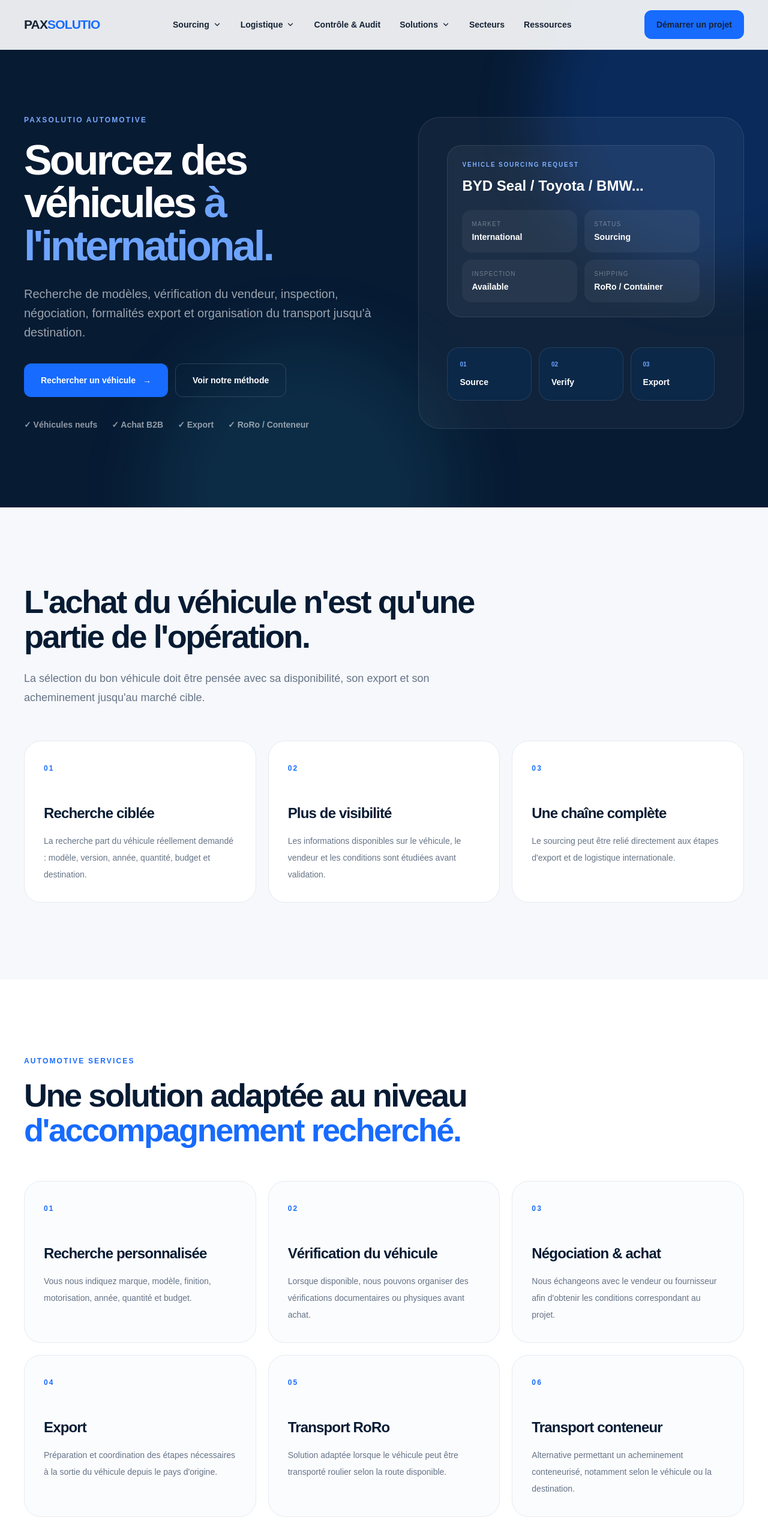
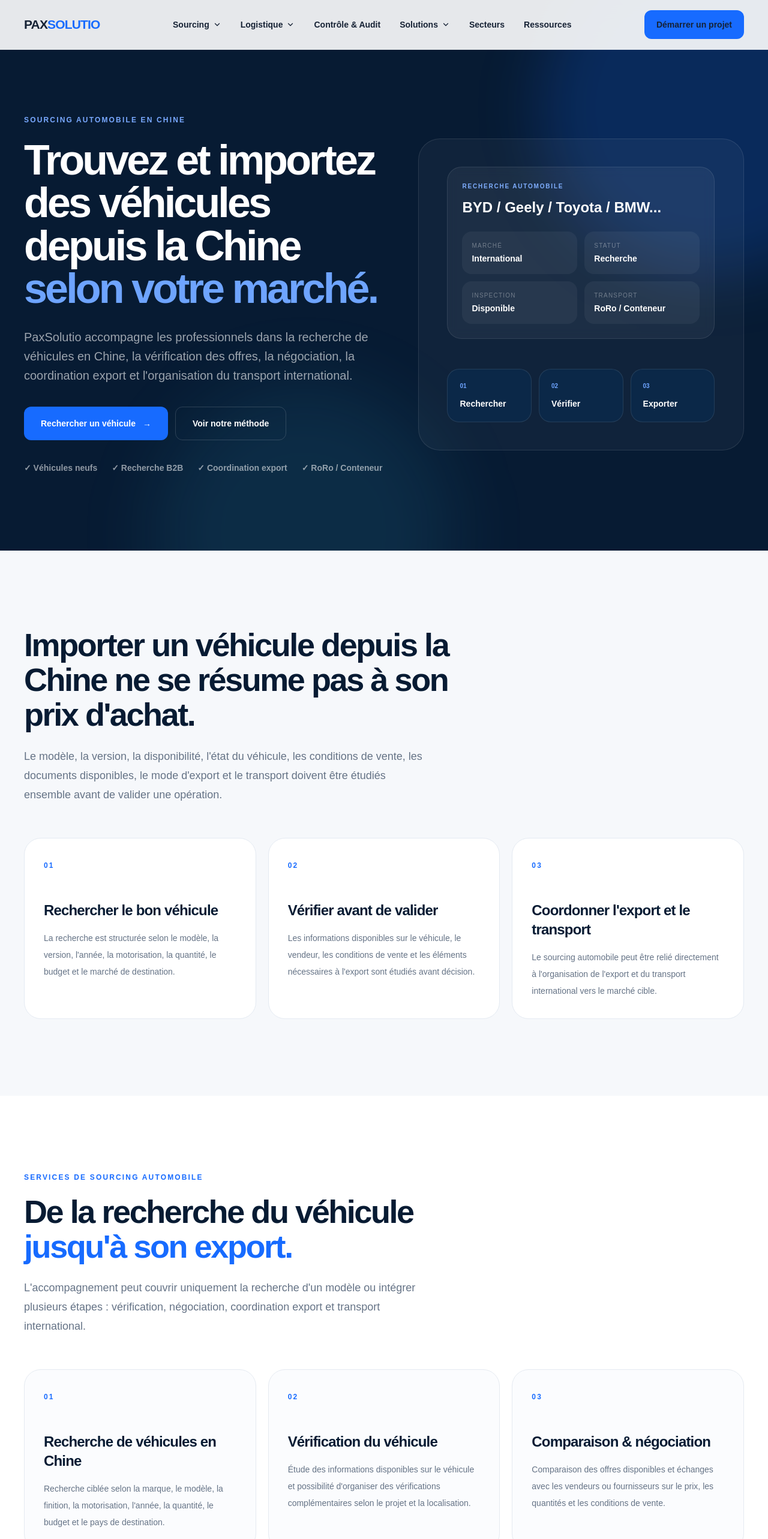
Before and after one commit to PaxSolutio/PaxSolutio, a Next.js app: page /sourcing-automobile in a window 1280 px wide. Shown: the top 2566 px of the page at 60% size. Built offline with nearby package versions, Linux system fonts and the light colour scheme.

Commit message:
Optimisation SEO page sourcing automobile

```diff
--- a/src/app/sourcing-automobile/page.tsx
+++ b/src/app/sourcing-automobile/page.tsx
@@ -32,21 +32,21 @@ export const metadata: Metadata = {
 const benefits = [
   {
     number: "01",
-    title: "Recherche ciblée",
+    title: "Rechercher le bon véhicule",
     description:
-      "La recherche part du véhicule réellement demandé : modèle, version, année, quantité, budget et destination.",
+      "La recherche est structurée selon le modèle, la version, l'année, la motorisation, la quantité, le budget et le marché de destination.",
   },
   {
     number: "02",
-    title: "Plus de visibilité",
+    title: "Vérifier avant de valider",
     description:
-      "Les informations disponibles sur le véhicule, le vendeur et les conditions sont étudiées avant validation.",
+      "Les informations disponibles sur le véhicule, le vendeur, les conditions de vente et les éléments nécessaires à l'export sont étudiés avant décision.",
   },
   {
     number: "03",
-    title: "Une chaîne complète",
+    title: "Coordonner l'export et le transport",
     description:
-      "Le sourcing peut être relié directement aux étapes d'export et de logistique internationale.",
+      "Le sourcing automobile peut être relié directement à l'organisation de l'export et du transport international vers le marché cible.",
   },
 ];
 
@@ -58,8 +58,8 @@ export default function AutomotivePage() {
       <AutomotiveHero />
 
       <ServiceBenefits
-        title="L'achat du véhicule n'est qu'une partie de l'opération."
-        intro="La sélection du bon véhicule doit être pensée avec sa disponibilité, son export et son acheminement jusqu'au marché cible."
+        title="Importer un véhicule depuis la Chine ne se résume pas à son prix d'achat."
+        intro="Le modèle, la version, la disponibilité, l'état du véhicule, les conditions de vente, les documents disponibles, le mode d'export et le transport doivent être étudiés ensemble avant de valider une opération."
         benefits={benefits}
       />
 
@@ -72,9 +72,9 @@ export default function AutomotivePage() {
       <VehicleRequestForm />
 
       <ServiceCTA
-        title="Vous avez déjà trouvé un véhicule ou reçu une offre ?"
-        description="Transmettez-nous les informations disponibles afin que nous puissions étudier les prochaines étapes possibles."
-        buttonLabel="Présenter mon véhicule"
+        title="Vous recherchez un véhicule en Chine ou vous avez déjà reçu une offre ?"
+        description="Envoyez-nous le modèle, la version, l'année, les photos ou l'annonce disponible, votre budget, la quantité et le pays de destination afin d'étudier votre projet."
+        buttonLabel="Présenter mon projet automobile"
         href="#vehicle-request"
       />
 
--- a/src/components/automotive/AutomotiveHero.tsx
+++ b/src/components/automotive/AutomotiveHero.tsx
@@ -9,18 +9,18 @@ export default function AutomotiveHero() {
       <div className="mx-auto grid max-w-[1320px] gap-14 px-6 lg:grid-cols-[1.05fr_0.95fr] lg:items-center lg:px-10">
         <div className="relative z-10">
           <div className="mb-6 text-xs font-extrabold uppercase tracking-[0.18em] text-[#79A9FF]">
-            PaxSolutio Automotive
+            Sourcing automobile en Chine
           </div>
 
           <h1 className="max-w-[780px] text-[46px] font-extrabold leading-[1.02] tracking-[-0.055em] sm:text-[58px] lg:text-[70px]">
-            Sourcez des véhicules
-            <span className="text-[#6EA4FF]"> à l&apos;international.</span>
+            Trouvez et importez des véhicules depuis la Chine
+            <span className="text-[#6EA4FF]"> selon votre marché.</span>
           </h1>
 
           <p className="mt-7 max-w-[700px] text-lg leading-8 text-white/60 lg:text-xl">
-            Recherche de modèles, vérification du vendeur, inspection,
-            négociation, formalités export et organisation du transport
-            jusqu&apos;à destination.
+            PaxSolutio accompagne les professionnels dans la recherche de véhicules
+            en Chine, la vérification des offres, la négociation, la coordination
+            export et l&apos;organisation du transport international.
           </p>
 
           <div className="mt-9 flex flex-col gap-3 sm:flex-row">
@@ -42,8 +42,8 @@ export default function AutomotiveHero() {
 
           <div className="mt-9 flex flex-wrap gap-x-6 gap-y-3 text-sm font-semibold text-white/55">
             <span>✓ Véhicules neufs</span>
-            <span>✓ Achat B2B</span>
-            <span>✓ Export</span>
+            <span>✓ Recherche B2B</span>
+            <span>✓ Coordination export</span>
             <span>✓ RoRo / Conteneur</span>
           </div>
         </div>
@@ -53,19 +53,19 @@ export default function AutomotiveHero() {
 
           <div className="absolute left-[9%] top-[9%] right-[9%] rounded-[24px] border border-white/10 bg-white/[0.05] p-6 backdrop-blur">
             <div className="text-[10px] font-black uppercase tracking-[0.18em] text-[#7FAEFF]">
-              Vehicle Sourcing Request
+              Recherche automobile
             </div>
 
             <div className="mt-3 text-2xl font-extrabold">
-              BYD Seal / Toyota / BMW...
+              BYD / Geely / Toyota / BMW...
             </div>
 
             <div className="mt-6 grid grid-cols-2 gap-3">
               {[
-                ["Market", "International"],
-                ["Status", "Sourcing"],
-                ["Inspection", "Available"],
-                ["Shipping", "RoRo / Container"],
+                ["Marché", "International"],
+                ["Statut", "Recherche"],
+                ["Inspection", "Disponible"],
+                ["Transport", "RoRo / Conteneur"],
               ].map(([label, value]) => (
                 <div
                   key={label}
@@ -81,7 +81,7 @@ export default function AutomotiveHero() {
           </div>
 
           <div className="absolute bottom-[9%] left-[9%] right-[9%] grid grid-cols-3 gap-3">
-            {["Source", "Verify", "Export"].map((item, index) => (
+            {["Rechercher", "Vérifier", "Exporter"].map((item, index) => (
               <div
                 key={item}
                 className="rounded-[20px] border border-white/10 bg-[#0B2848] p-5"
--- a/src/components/automotive/AutomotiveLogistics.tsx
+++ b/src/components/automotive/AutomotiveLogistics.tsx
@@ -7,19 +7,21 @@ export default function AutomotiveLogistics() {
         <div className="grid gap-14 lg:grid-cols-[0.9fr_1.1fr] lg:items-center">
           <div>
             <div className="mb-5 text-xs font-extrabold uppercase tracking-[0.18em] text-[#74A8FF]">
-              Automotive Logistics
+              Logistique automobile internationale
             </div>
 
             <h2 className="text-[38px] font-extrabold leading-[1.08] tracking-[-0.045em] sm:text-[48px] lg:text-[54px]">
-              Le véhicule sélectionné.
+              Le véhicule est sélectionné.
               <br />
-              <span className="text-[#6EA4FF]">La logistique déjà connectée.</span>
+              <span className="text-[#6EA4FF]">
+                Il faut maintenant organiser son acheminement.
+              </span>
             </h2>
 
             <p className="mt-6 max-w-[580px] text-base leading-8 text-white/60">
-              Selon la route, le véhicule et la destination, nous pouvons
-              étudier une solution RoRo ou conteneur avec notre partenaire
-              logistique OneBillionForwarders.
+              Selon le véhicule, le port de départ, les lignes disponibles et le pays
+              de destination, PaxSolutio peut étudier avec OneBillionForwarders une
+              solution de transport RoRo ou en conteneur.
             </p>
 
             <Link
@@ -38,12 +40,12 @@ export default function AutomotiveLogistics() {
               </span>
 
               <h3 className="mt-12 text-2xl font-extrabold">
-                Roll-on / Roll-off
+                Transport RoRo
               </h3>
 
               <p className="mt-4 text-sm leading-7 text-white/55">
-                Transport roulier selon les lignes disponibles, le port de
-                départ et la destination.
+                Le véhicule est chargé et déchargé en roulant sur un navire roulier,
+                lorsque des lignes adaptées sont disponibles entre les ports concernés.
               </p>
             </div>
 
@@ -53,12 +55,13 @@ export default function AutomotiveLogistics() {
               </span>
 
               <h3 className="mt-12 text-2xl font-extrabold">
-                Container Shipping
+                Transport en conteneur
               </h3>
 
               <p className="mt-4 text-sm leading-7 text-white/55">
-                Acheminement conteneurisé selon les dimensions, le volume et
-                les contraintes du projet.
+                Le véhicule est acheminé dans un conteneur lorsque cette solution est
+                compatible avec ses dimensions, la route disponible et les contraintes
+                de l'opération.
               </p>
             </div>
           </div>
--- a/src/components/automotive/AutomotiveOptions.tsx
+++ b/src/components/automotive/AutomotiveOptions.tsx
@@ -1,33 +1,33 @@
 const options = [
   {
-    title: "Recherche personnalisée",
+    title: "Recherche de véhicules en Chine",
     description:
-      "Vous nous indiquez marque, modèle, finition, motorisation, année, quantité et budget.",
+      "Recherche ciblée selon la marque, le modèle, la finition, la motorisation, l'année, la quantité, le budget et le pays de destination.",
   },
   {
     title: "Vérification du véhicule",
     description:
-      "Lorsque disponible, nous pouvons organiser des vérifications documentaires ou physiques avant achat.",
+      "Étude des informations disponibles sur le véhicule et possibilité d'organiser des vérifications complémentaires selon le projet et la localisation.",
   },
   {
-    title: "Négociation & achat",
+    title: "Comparaison & négociation",
     description:
-      "Nous échangeons avec le vendeur ou fournisseur afin d'obtenir les conditions correspondant au projet.",
+      "Comparaison des offres disponibles et échanges avec les vendeurs ou fournisseurs sur le prix, les quantités et les conditions de vente.",
   },
   {
-    title: "Export",
+    title: "Coordination export",
     description:
-      "Préparation et coordination des étapes nécessaires à la sortie du véhicule depuis le pays d'origine.",
+      "Préparation et coordination des principales étapes nécessaires à l'expédition du véhicule depuis la Chine.",
   },
   {
     title: "Transport RoRo",
     description:
-      "Solution adaptée lorsque le véhicule peut être transporté roulier selon la route disponible.",
+      "Étude du transport roulier lorsque des lignes compatibles existent entre le port de départ et le marché de destination.",
   },
   {
-    title: "Transport conteneur",
+    title: "Transport en conteneur",
     description:
-      "Alternative permettant un acheminement conteneurisé, notamment selon le véhicule ou la destination.",
+      "Organisation possible d'un transport conteneurisé selon les dimensions du véhicule, le volume et la destination.",
   },
 ];
 
@@ -37,13 +37,19 @@ export default function AutomotiveOptions() {
       <div className="mx-auto max-w-[1320px] px-6 lg:px-10">
         <div className="max-w-[800px]">
           <div className="mb-5 text-xs font-extrabold uppercase tracking-[0.18em] text-[#176BFF]">
-            Automotive Services
+            Services de sourcing automobile
           </div>
 
           <h2 className="text-[38px] font-extrabold leading-[1.08] tracking-[-0.045em] text-[#071B33] sm:text-[48px] lg:text-[54px]">
-            Une solution adaptée au niveau
-            <span className="text-[#176BFF]"> d&apos;accompagnement recherché.</span>
+            De la recherche du véhicule
+            <span className="text-[#176BFF]"> jusqu&apos;à son export.</span>
           </h2>
+
+          <p className="mt-6 max-w-[700px] text-lg leading-8 text-[#657386]">
+            L&apos;accompagnement peut couvrir uniquement la recherche d&apos;un
+            modèle ou intégrer plusieurs étapes : vérification, négociation,
+            coordination export et transport international.
+          </p>
         </div>
 
         <div className="mt-14 grid gap-5 md:grid-cols-2 lg:grid-cols-3">
--- a/src/components/automotive/AutomotiveProcess.tsx
+++ b/src/components/automotive/AutomotiveProcess.tsx
@@ -1,39 +1,39 @@
 const steps = [
   {
     number: "01",
-    title: "Votre demande",
+    title: "Définition de votre recherche",
     description:
-      "Modèle, finition, quantité, budget, année et pays de destination.",
+      "Marque, modèle, version, motorisation, année, quantité, budget et pays de destination sont définis avant le lancement de la recherche.",
   },
   {
     number: "02",
-    title: "Recherche marché",
+    title: "Recherche sur le marché chinois",
     description:
-      "Identification de vendeurs, distributeurs ou sources compatibles avec votre besoin.",
+      "Identification de vendeurs, distributeurs ou fournisseurs susceptibles de proposer le véhicule correspondant à votre demande.",
   },
   {
     number: "03",
-    title: "Sélection",
+    title: "Comparaison des offres",
     description:
-      "Comparaison des options disponibles selon prix, spécifications et conditions.",
+      "Les véhicules disponibles sont comparés selon leur prix, leurs spécifications, leur disponibilité et les conditions proposées.",
   },
   {
     number: "04",
     title: "Vérification",
     description:
-      "Contrôle des informations disponibles sur le véhicule et le vendeur.",
+      "Les informations disponibles sur le véhicule et le vendeur sont étudiées avant validation et des vérifications complémentaires peuvent être organisées lorsque cela est nécessaire.",
   },
   {
     number: "05",
-    title: "Achat & export",
+    title: "Validation & coordination export",
     description:
-      "Validation de l'offre, préparation documentaire et coordination export.",
+      "Après sélection de l'offre, les informations et documents nécessaires à l'opération d'export sont coordonnés avec les intervenants concernés.",
   },
   {
     number: "06",
-    title: "Transport",
+    title: "Transport international",
     description:
-      "Acheminement par RoRo ou conteneur selon disponibilité et destination.",
+      "Le véhicule peut ensuite être acheminé par RoRo ou conteneur selon les routes disponibles, le véhicule et le pays de destination.",
   },
 ];
 
@@ -43,13 +43,19 @@ export default function AutomotiveProcess() {
       <div className="mx-auto max-w-[1320px] px-6 lg:px-10">
         <div className="max-w-[800px]">
           <div className="mb-5 text-xs font-extrabold uppercase tracking-[0.18em] text-[#176BFF]">
-            Process
+            Notre méthode automobile
           </div>
 
           <h2 className="text-[38px] font-extrabold leading-[1.08] tracking-[-0.045em] text-[#071B33] sm:text-[48px] lg:text-[54px]">
-            De la recherche du véhicule
-            <span className="text-[#176BFF]"> à son expédition.</span>
+            Du véhicule recherché
+            <span className="text-[#176BFF]"> à son expédition internationale.</span>
           </h2>
+
+          <p className="mt-6 max-w-[700px] text-lg leading-8 text-[#657386]">
+            Chaque projet est structuré autour du véhicule demandé, du pays de
+            destination et des contraintes de l&apos;opération afin de comparer
+            les offres avant toute validation.
+          </p>
         </div>
 
         <div className="mt-16 grid gap-4 md:grid-cols-2 lg:grid-cols-3">
```
